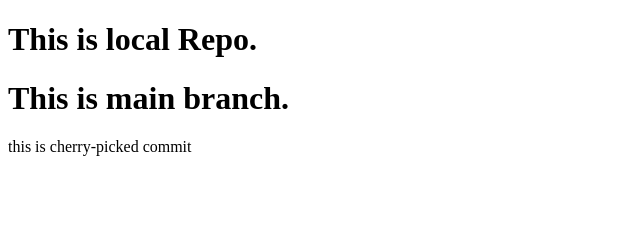
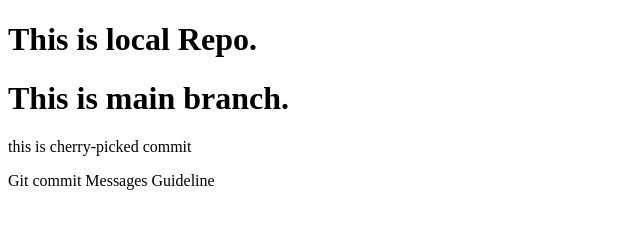
Before and after one commit to vatsal432/localrepo, a plain HTML site: page index.html in a window 1280 px wide. Shown: the whole page, without its empty margins (0-640 px from the left). Drawn offline with Linux system fonts and the light colour scheme.

Commit message:
My Changes
- Fixed a critical bug

- Probably added more bugs

```diff
--- a/index.html
+++ b/index.html
@@ -9,5 +9,6 @@
         <h1>This is local Repo.</h1>
         <h1>This is main branch.</h1>
         <p>this is cherry-picked commit</p>
+        <p>Git commit Messages Guideline</p>
     </body>
 </html>
```
